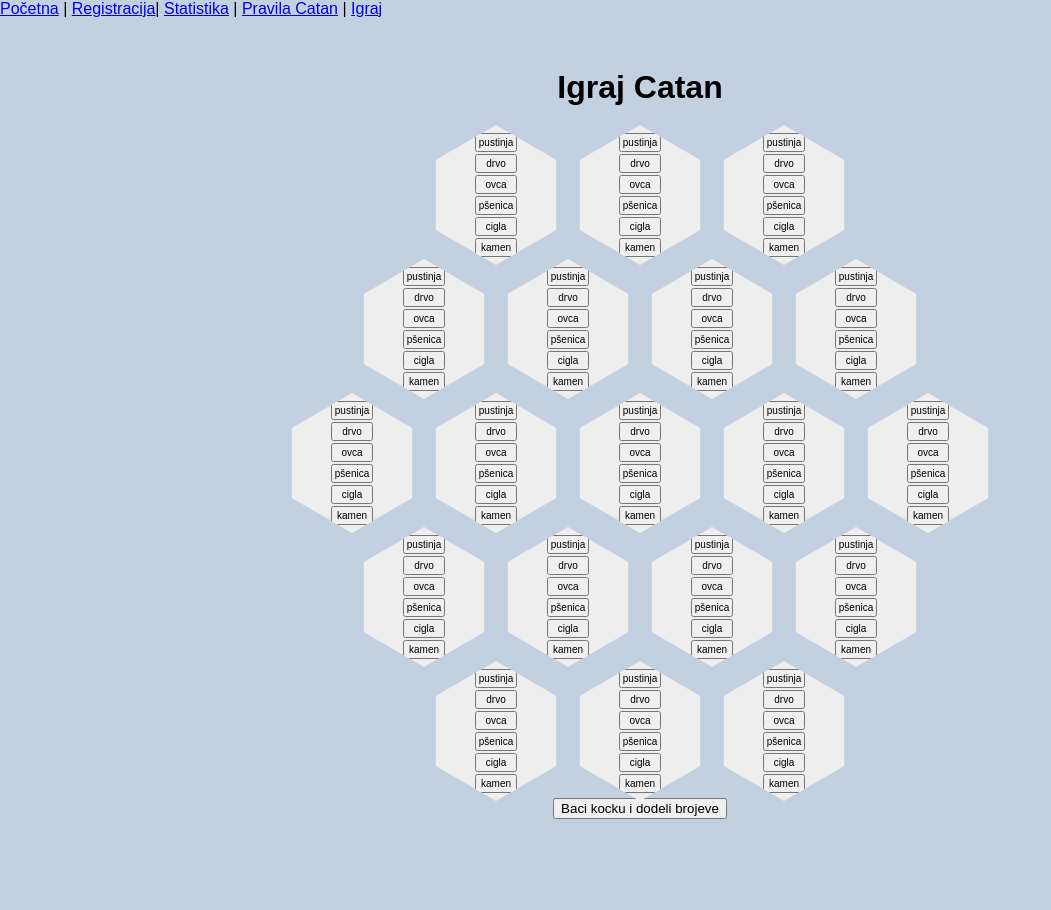
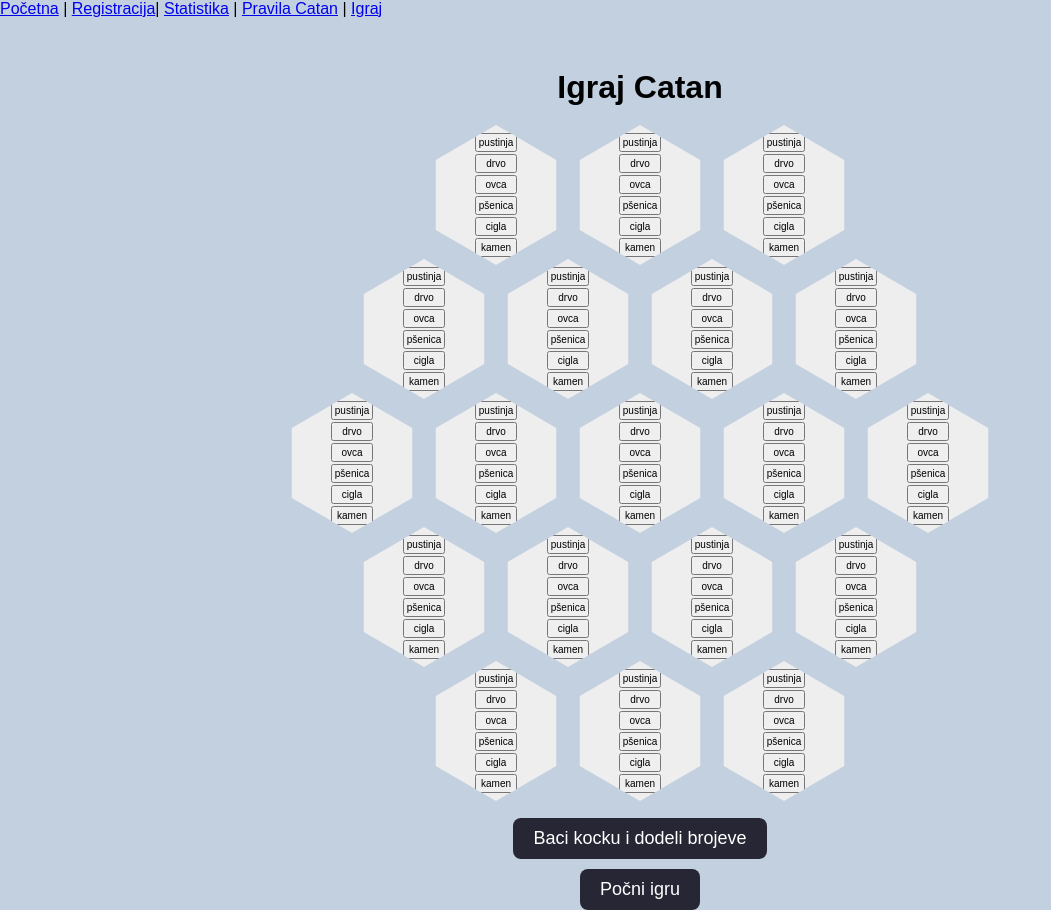
Before and after one commit to elab-development/klijentske-veb-tehnologije-2024-2023-0191-catan-online, a React (Create React App) app: page /igraj in a window 1280 px wide. Shown: the whole page, without its empty margins (0-1051 px from the left). Before the commit the page ends 819 px from the top, so only its background shows below. Built offline with nearby package versions, Linux system fonts and the light colour scheme.

Commit message:
konacno pravljenje table

```diff
--- a/src/Igraj.css
+++ b/src/Igraj.css
@@ -73,3 +73,26 @@
   border-radius: 12px;
   cursor: pointer;
 }
+
+.controls {
+  display: flex;
+  flex-direction: column;
+  align-items: center;
+  margin-top: 20px; /* udaljava od table */
+  gap: 10px; /* razmak između dugmadi */
+}
+
+.dice-btn, .start-btn {
+  padding: 10px 20px;
+  font-size: 18px;
+  border: none;
+  border-radius: 8px;
+  cursor: pointer;
+  background-color: #272634;
+  color: white;
+  transition: background 0.3s;
+}
+
+.dice-btn:hover, .start-btn:hover {
+  background-color: #272634;
+}
--- a/src/Igraj.tsx
+++ b/src/Igraj.tsx
@@ -31,7 +31,7 @@
   const outerRing = [0,1,2,6,11,15,18,17,16,12,7,3];
   const innerRing = [4,5,10,14,13,8];
   const center = 9;
-const cornerIndices = [0,2,6,15,16,3];
+  const cornerIndices = [0,2,11,18,16,7];
 
   export default function Igraj() {
     const [tiles, setTiles] = useState<(string|null)[]>(Array(19).fill(null));
@@ -134,6 +134,10 @@
           <button className="dice-btn" onClick={rollDiceAndAssign}>
             Baci kocku i dodeli brojeve
           </button>
+
+           <button className="start-btn" onClick={() => alert("Igra počinje!")}>
+            Počni igru
+           </button>
         </div>
       </div>
     )
```
Lines whose indentation alone changed are shown as unchanged.
